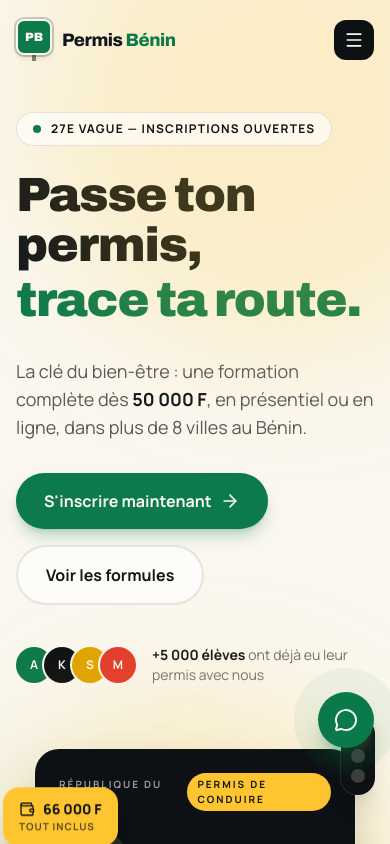
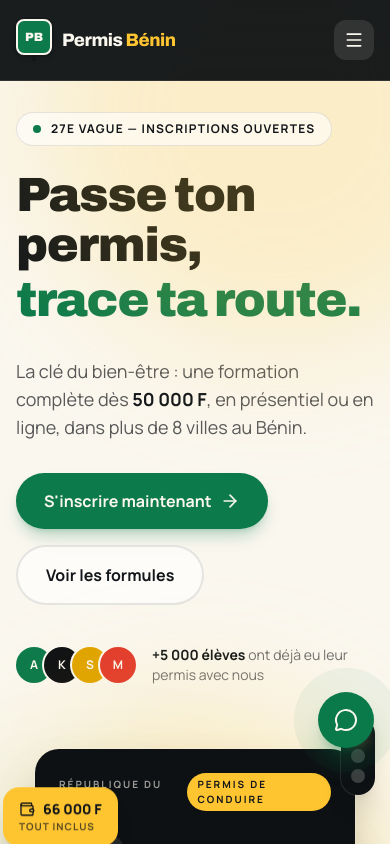
Before and after one commit to SAIDI755/permis-benin, a Next.js app: page / in a window 390 px wide. Shown: the top 844 px of the page. Built offline with nearby package versions, Linux system fonts and the light colour scheme.

Commit message:
🪧 Logo panneau, loader animé, voiture qui roule, carrousel d'avis & finitions mobile

```diff
--- a/src/components/layout/Navbar.tsx
+++ b/src/components/layout/Navbar.tsx
@@ -46,10 +46,8 @@
         animate={{ y: 0, opacity: 1 }}
         transition={{ duration: 0.7, ease: [0.22, 1, 0.36, 1] }}
         className={cn(
-          "fixed inset-x-0 top-0 z-50 transition-[background,box-shadow,border-color] duration-300",
-          scrolled
-            ? "border-b border-ink/5 bg-cream/80 shadow-[0_8px_30px_-12px_rgba(18,22,26,0.15)] backdrop-blur-xl"
-            : "border-b border-transparent bg-transparent"
+          "fixed inset-x-0 top-0 z-50 border-b border-cream/10 bg-asphalt/95 backdrop-blur-xl transition-shadow duration-300",
+          scrolled && "shadow-[0_12px_40px_-12px_rgba(0,0,0,0.6)]"
         )}
       >
         <nav
@@ -60,10 +58,10 @@
         >
           <Link href="/" className="group flex items-center gap-2.5">
             <Logo className="transition-transform duration-300 group-hover:-rotate-6" />
-            <span className="font-display text-lg font-extrabold tracking-tight">
-                Permis <span className="text-primary">Bénin</span>
+            <span className="font-display text-lg font-extrabold tracking-tight text-cream">
+              Permis <span className="text-signal">Bénin</span>
             </span>
-            </Link>
+          </Link>
 
           <div className="hidden items-center gap-7 md:flex">
             {LINKS.map((l) => (
@@ -72,7 +70,7 @@
                 href={l.href}
                 className={cn(
                   "relative py-2 text-sm font-semibold transition-colors",
-                  pathname === l.href ? "text-ink" : "text-ink/60 hover:text-ink"
+                  pathname === l.href ? "text-cream" : "text-cream/60 hover:text-cream"
                 )}
               >
                 {l.label}
@@ -90,7 +88,7 @@
           <div className="flex items-center gap-3">
             <Link
               href="/inscription"
-              className="group hidden items-center gap-2 rounded-full bg-primary px-5 py-2.5 text-sm font-bold text-cream transition-transform hover:scale-105 active:scale-95 md:inline-flex"
+              className="group hidden items-center gap-2 rounded-full bg-primary px-5 py-2.5 text-sm font-bold text-cream ring-1 ring-cream/15 transition-transform hover:scale-105 active:scale-95 md:inline-flex"
             >
               S'inscrire
               <ArrowRight className="size-4 transition-transform group-hover:translate-x-1" />
@@ -99,7 +97,7 @@
             <button
               onClick={() => setOpen(!open)}
               aria-label="Menu"
-              className="grid size-10 place-items-center rounded-xl bg-asphalt text-cream md:hidden"
+              className="grid size-10 place-items-center rounded-xl bg-cream/10 text-cream md:hidden"
             >
               <Menu className="size-5" />
             </button>
@@ -107,7 +105,7 @@
         </nav>
       </motion.header>
 
-      {/* ---- Menu mobile plein écran (au-dessus de TOUT) ---- */}
+      {/* ---- Menu mobile plein écran ---- */}
       <AnimatePresence>
         {open && (
           <motion.div
@@ -116,14 +114,13 @@
             exit={{ opacity: 0 }}
             className="fixed inset-0 z-[60] flex flex-col bg-asphalt md:hidden"
           >
-            {/* Barre du haut du menu */}
             <div className="flex h-20 shrink-0 items-center justify-between px-4">
               <Link href="/" className="flex items-center gap-2.5">
                 <Logo />
                 <span className="font-display text-lg font-extrabold text-cream">
-                    Permis <span className="text-signal">Bénin</span>
+                  Permis <span className="text-signal">Bénin</span>
                 </span>
-                </Link>
+              </Link>
               <button
                 onClick={() => setOpen(false)}
                 aria-label="Fermer le menu"
```
Also changed, not shown: src/app/icon.svg.
